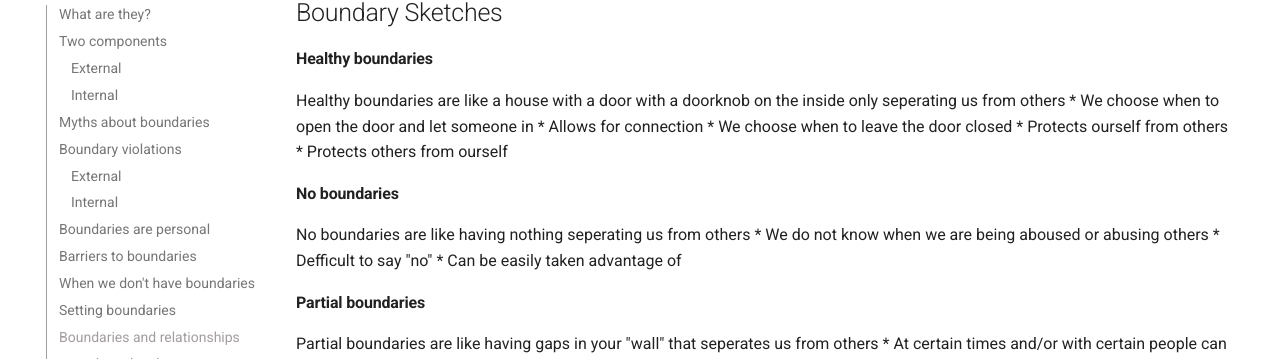
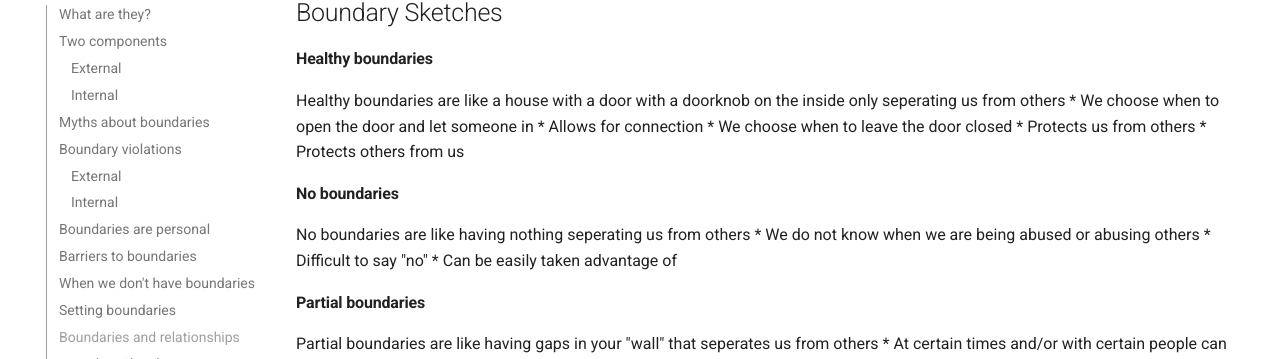
Before and after one commit to dgrothman/theinnerjourney, an MkDocs documentation site: the page built from docs/C4-Boundaries/Handout.md, in a window 1280 px wide and 900 px high, scrolled down 3181 px. Shown: the part 169-528 px from the top of the window. Built offline with MkDocs 1.6.1 and Material for MkDocs 9.7.7, drawn with Linux system fonts in a browser that asks for light colours; some of the changed text lies outside the part shown.

Commit message:
fix typos

```diff
--- a/docs/C4-Boundaries/Handout.md
+++ b/docs/C4-Boundaries/Handout.md
@@ -120,12 +120,12 @@ Healthy boundaries are like a house with a door with a doorknob on the inside on
 * We choose when to open the door and let someone in
   * Allows for connection
 * We choose when to leave the door closed
-  * Protects ourself from others
-  * Protects others from ourself
+  * Protects us from others
+  * Protects others from us
 #### No boundaries
 No boundaries are like having nothing seperating us from others
-  * We do not know when we are being aboused or abusing others
-  * Defficult to say "no"
+  * We do not know when we are being abused or abusing others
+  * Difficult to say "no"
   * Can be easily taken advantage of
 #### Partial boundaries
 Partial boundaries are like having gaps in your "wall" that seperates us from others
```
Also changed, not shown: other parts of docs/C4-Boundaries/Handout.md (+1 -1 lines), docs/C3-Feelings/Handout.md (+2 -3 lines), 2 other files.
